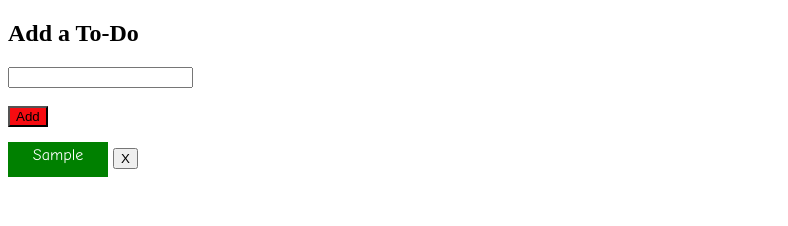
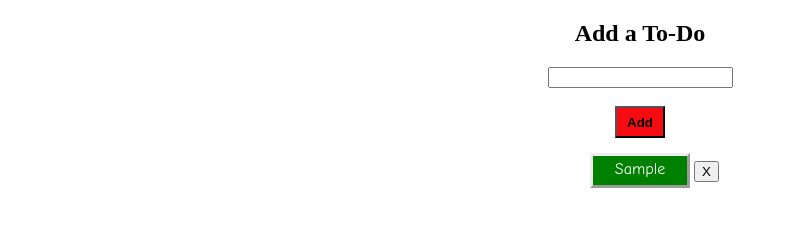
Before and after one commit to vincefio/jsPractice, a plain HTML site: page ToDoList/todo.html in a window 1280 px wide. Both pictures are taken after typing "Sample" into the empty fields and a click on the input "Add". Shown: the whole page, without its empty margins (0-788 px from the left). Drawn offline with nearby package versions, Linux system fonts and the light colour scheme.

Commit message:
app fully functional

```diff
--- a/ToDoList/script.js
+++ b/ToDoList/script.js
@@ -1,5 +1,6 @@
 //localStorage.clear()
 let list = []
+let dataNum
 
 $(document).ready(function(){
 
@@ -14,6 +15,16 @@ $(document).ready(function(){
 
      displayList()
   })
+
+  //make click event for the x'switch
+  $(document).on('click', ".exButton", function(){
+    //console.log($(this).parent().attr('data-item'))
+    dataNum = $(this).attr('data-button')
+    console.log(dataNum)
+    list.splice(dataNum, 1)
+    console.log(list)
+    displayList()
+  })
 })
 
 //create a function to loop through list and print to page
@@ -22,9 +33,9 @@ function displayList(){
   $('#listItems').empty()
 
   for(let i = 0; i < list.length; i++){
-    let d = $('<div class="listItem" data='+ i +'>')
+    let d = $('<div class="listItem" data-item='+ i +'>')
     //create an x on the right side of the list item
-    let x = $('<button type="button" class="exButton">')
+    let x = $('<button type="button" class="exButton" data-button='+ i +'>')
     x.html('X')
     d.html(list[i])
     d.append(x)
--- a/ToDoList/style.css
+++ b/ToDoList/style.css
@@ -3,13 +3,23 @@
 }
 
 #addButton{
-  background-color: #f60b10
+  background-color: #f60b10;
+  font-weight: bold;
+  height: 32px;
+  padding-top: 2px;
+  width: 50px;
+}
+
+#addButton, button{
+  cursor: pointer;
 }
 
 .listItem{
   background-color: green;
   max-width: 100px;
   height: 35px;
+  margin-left: auto;
+  margin-right: auto;
   margin-top: 15px;
   padding: 4px;
   color: white;
@@ -17,11 +27,16 @@
   font-weight: 500;
   text-align: center;
   position: relative;
-
+  border-style: outset;
+  border-width: 3px;
 }
 
 .exButton{
   position: absolute;
-  right: -30%;
+  right: -34%;
   top: 17%;
 }
+
+.container{
+  text-align: center;
+}
--- a/ToDoList/todo.html
+++ b/ToDoList/todo.html
@@ -14,11 +14,13 @@
   <link rel="stylesheet" href="./style.css">
 </head>
 <body>
-  <h2>Add a To-Do</h2>
+  <div class="container">
+    <h2>Add a To-Do</h2>
 
-  <input type="text" id="newItem"><br><br>
-  <input type="submit" value="Add" id="addButton">
+    <input type="text" id="newItem"><br><br>
+    <input type="submit" value="Add" id="addButton">
 
-  <div id="listItems"></div>
+    <div id="listItems"></div>
+  </div>
 </body>
 </html>
```
